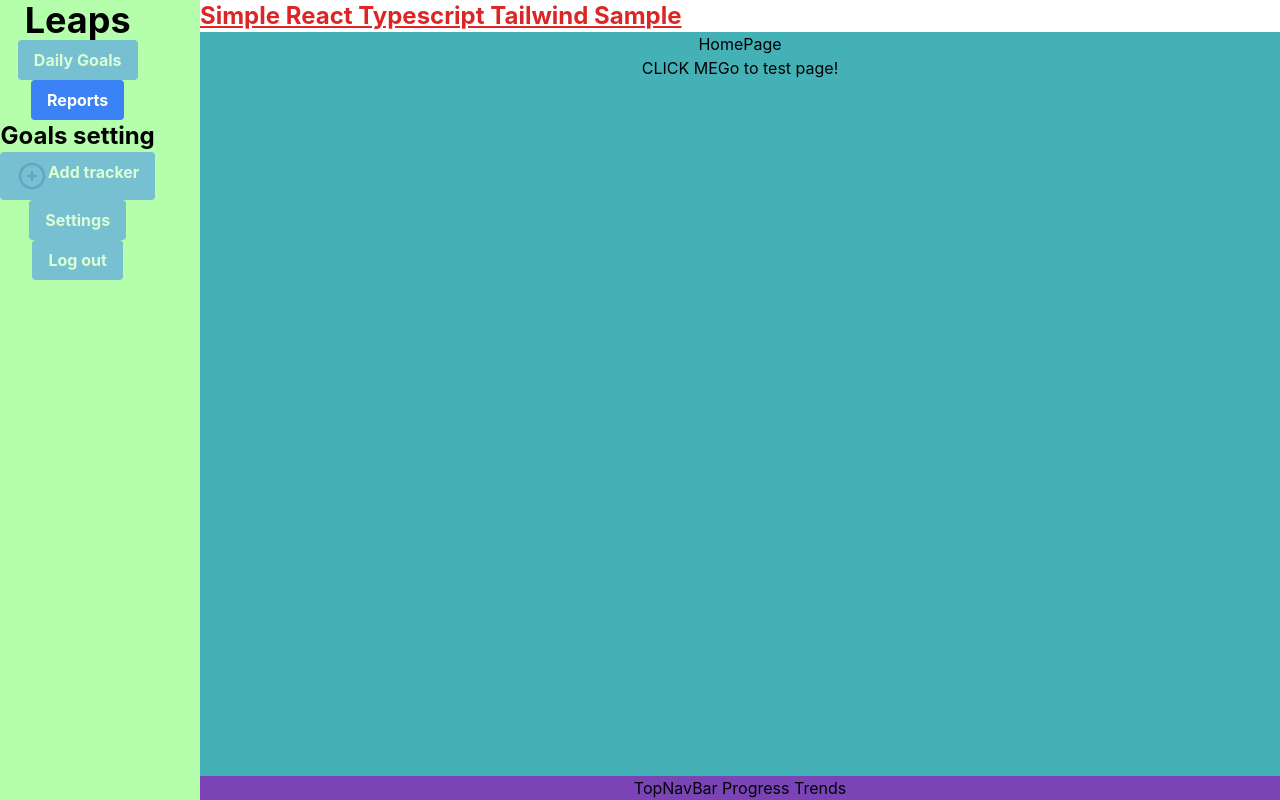
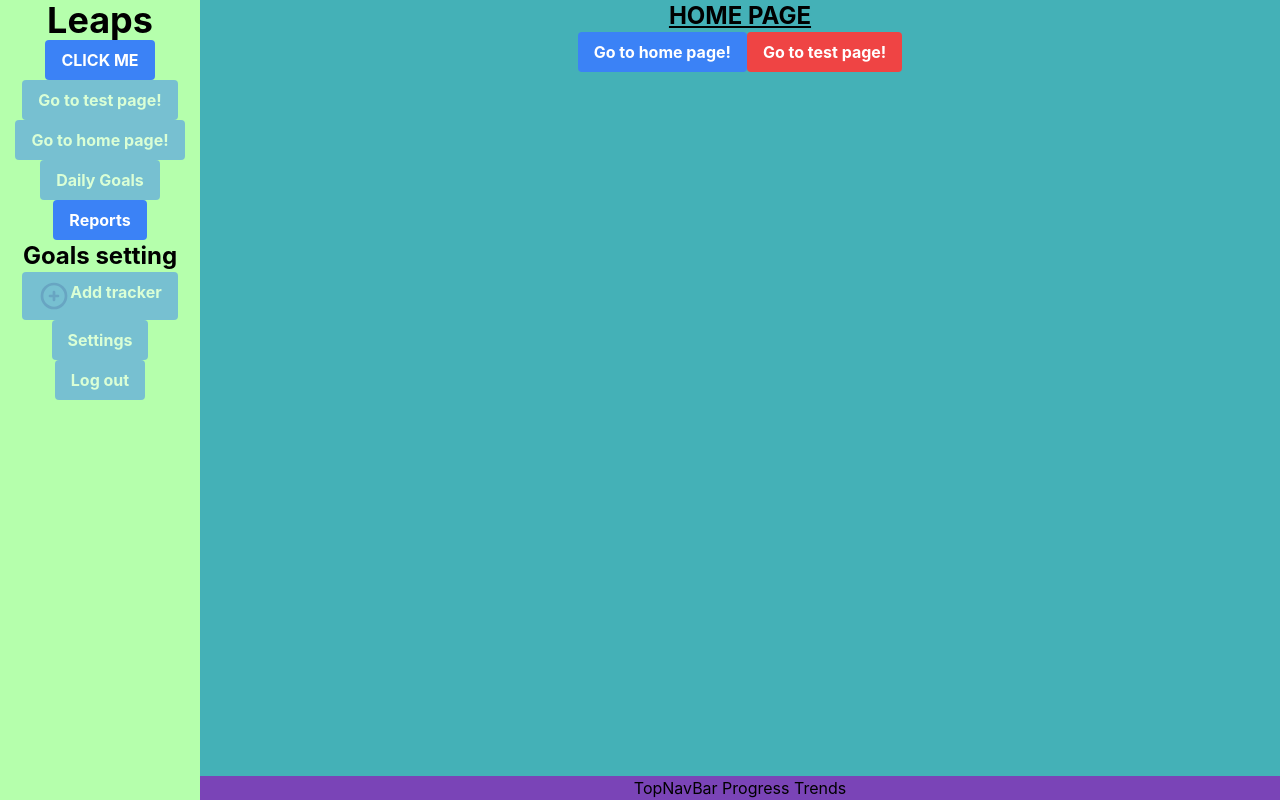
Before and after one commit to ElenaSeroka/leaps, a React (Create React App) app: page / in a window 1280 px wide. Built offline with nearby package versions, Linux system fonts and the light colour scheme.

Commit message:
Testpage and HomePage routing and CSS fixed

```diff
--- a/src/App.css
+++ b/src/App.css
@@ -21,3 +21,9 @@
   grid-row: 2; /* Position HomePage in the second row */
   /* Additional styling for your HomePage */
 }
+
+.TestPage {
+  grid-column: 2; /* Position HomePage in the second column */
+  grid-row: 2; /* Position HomePage in the second row */
+  /* Additional styling for your HomePage */
+}
--- a/src/App.tsx
+++ b/src/App.tsx
@@ -13,9 +13,6 @@ function App() {
     <Router>
       <div className="App">
         <DashBoard />
-        <h1 className="text-2xl font-bold underline text-red-600">
-      Simple React Typescript Tailwind Sample
-    </h1>
         <Routes>
           <Route path="/" element={<HomePage />} />
           <Route path="/test-page" element={<TestPage />} />
--- a/src/Layouts/Dashboard/dashboard.tsx
+++ b/src/Layouts/Dashboard/dashboard.tsx
@@ -1,8 +1,18 @@
 import react from 'react';
 import '../../css/dashboard.css';
+import { Link } from 'react-router-dom';
+
 
 
 const DashBoard: React.FC = () => {
+
+    function ButtonLink({ to, children }: { to: string; children: React.ReactNode }) {
+        return <Link to={to}><button className="bg-blue-500 hover:bg-blue-700 text-white font-bold py-2 px-4 rounded opacity-50">{children}</button></Link>;
+      }
+
+    const handleClick = () => {
+    alert('Button Clicked!');
+    };
 
     return (
         <nav className="Dashboard">
@@ -13,9 +23,17 @@ const DashBoard: React.FC = () => {
                     </h1>
                 </li>
                 <li>
+                    <button onClick={handleClick} className="bg-blue-500 hover:bg-blue-700 text-white font-bold py-2 px-4 rounded">
+                    CLICK ME
+                    </button>
+
+                    <ButtonLink to="/test-page">Go to test page!</ButtonLink>
+                    <ButtonLink to="/">Go to home page!</ButtonLink>
                     <button className="bg-blue-500 hover:bg-blue-700 text-white font-bold py-2 px-4 rounded opacity-50">
-                        Daily Goals
+                    Daily Goals
                     </button>
+
+
                 </li>
                 <li>
                     <button className="bg-blue-500 hover:bg-blue-700 text-white font-bold py-2 px-4 rounded">
--- a/src/Pages/home-page.tsx
+++ b/src/Pages/home-page.tsx
@@ -9,15 +9,18 @@ const HomePage: React.FC = () => {
     return <Link to={to}><button>{children}</button></Link>;
   }
 
-  const handleClick = () => {
-    alert('Button Clicked!');
-  };
-
     return (
         <div className='HomePage'>
-          <h1>HomePage</h1>
-          <button onClick={handleClick}>CLICK ME</button>
-          <ButtonLink to="/test-page">Go to test page!</ButtonLink>
+          <h1 className="text-2xl font-bold underline text-black-600">
+            HOME PAGE
+          </h1>
+          <button className="bg-blue-500 hover:bg-blue-700 text-white font-bold py-2 px-4 rounded">
+            <ButtonLink to="/">Go to home page!</ButtonLink>
+          </button>
+
+          <button className="bg-red-500 hover:bg-blue-700 text-white font-bold py-2 px-4 rounded">
+            <ButtonLink to="/test-page">Go to test page!</ButtonLink>
+          </button>
         </div>
     );
 }
--- a/src/Pages/test-page.tsx
+++ b/src/Pages/test-page.tsx
@@ -12,8 +12,12 @@ const TestPage: React.FC = () => {
 
     return (
         <div className='TestPage'>
-          <h1>TEST PAGE</h1>
-          <ButtonLink to="/">Go home!</ButtonLink>
+          <h1 className="text-2xl font-bold underline text-black-600">
+            TEST PAGE
+          </h1>
+          <button className="bg-blue-500 hover:bg-blue-700 text-white font-bold py-2 px-4 rounded">
+            <ButtonLink to="/">Go to home page!</ButtonLink>
+          </button>
         </div>
     );
 }
```
